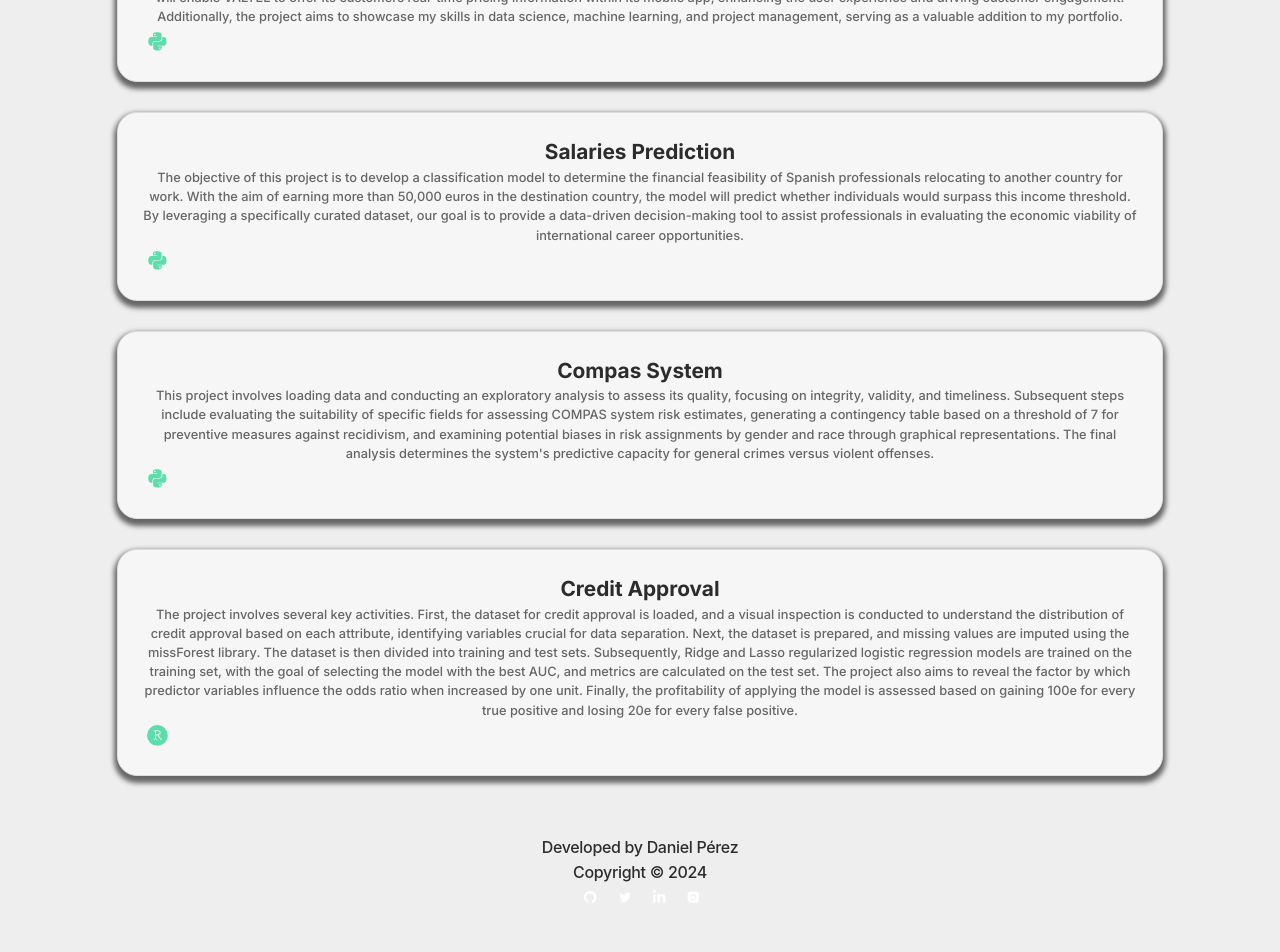
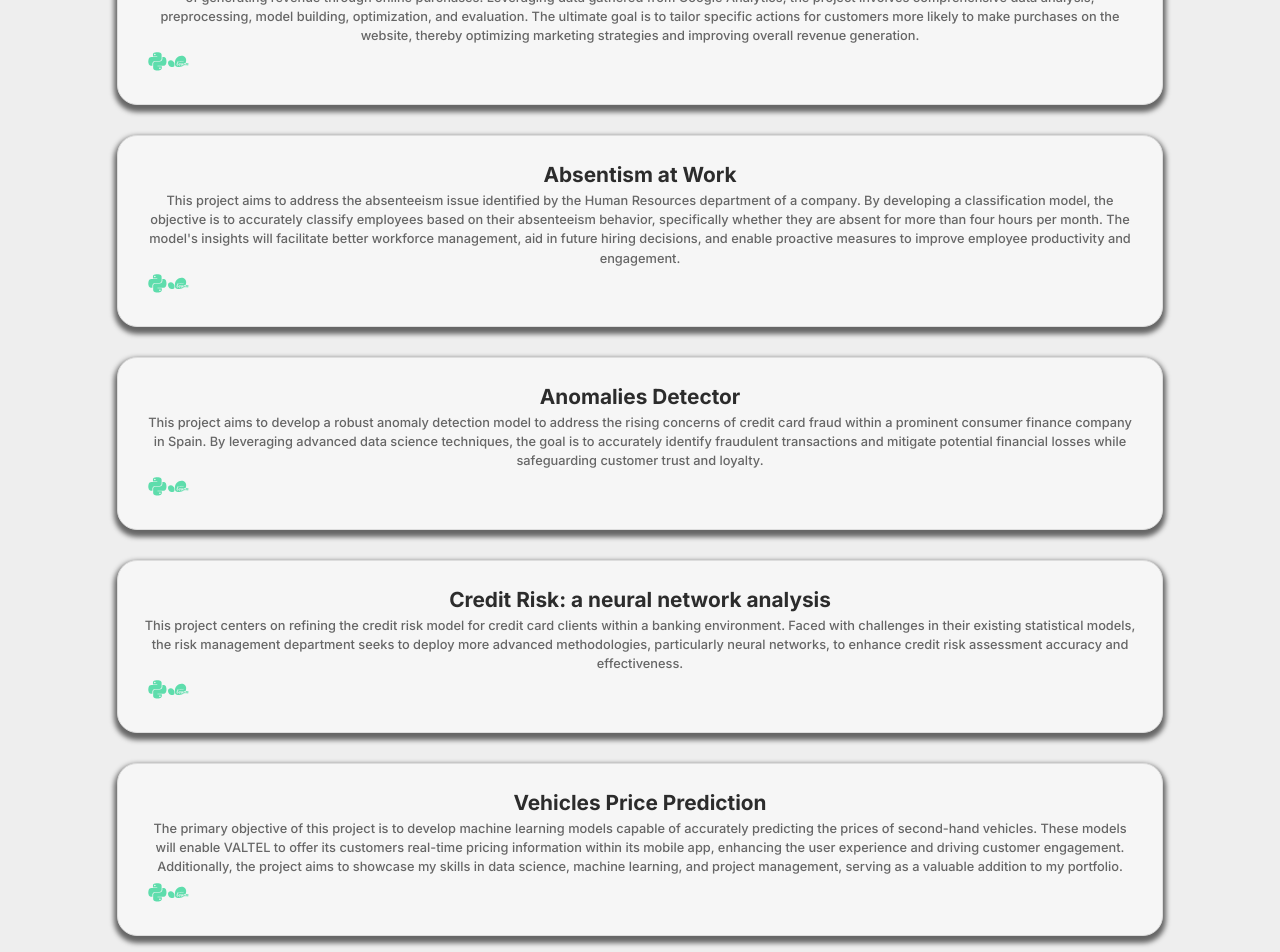
Before and after one commit to danielpsnz/perezdaniel_portfolio, a React (Create React App) app: page /projects in a window 1280 px wide. Shown: the part 400-1352 px from the top of the page. Before the commit the page ends 1329 px from the top, so only its background shows below. Built offline with nearby package versions, Linux system fonts and the light colour scheme.

Commit message:
added projects using scikitlearn

```diff
--- a/src/containers/Projects/Projects.js
+++ b/src/containers/Projects/Projects.js
@@ -13,6 +13,10 @@ import { SiApachehadoop } from "react-icons/si";
 import { SiTensorflow } from "react-icons/si";
 import { SiPytorch } from "react-icons/si";
 import { SiScikitlearn } from "react-icons/si";
+import { SiKeras } from "react-icons/si";
+import { SiSpacy } from "react-icons/si";
+import { FaDocker } from "react-icons/fa";
+import { SiKubernetes } from "react-icons/si";
 
 function Projects() {
 
@@ -20,6 +24,10 @@ function Projects() {
   const credit_approval_repo = "https://github.com/danielpsnz/credit_approval"
   const salaries_prediction = "https://github.com/danielpsnz/salaries_prediction"
   const coches_segunda_mano = "https://github.com/danielpsnz/coches_segunda_mano"
+  const detector_anomalias = "https://github.com/danielpsnz/detector_anomalias"
+  const credit_risk = "https://github.com/danielpsnz/credit_risk_NN"
+  const absentism_at_work = "https://github.com/danielpsnz/absentism_at_work"
+  const online_shopper = "https://github.com/danielpsnz/online_shopper_intention"
 
   return (
     <Container fluid className="project-section">
@@ -30,10 +38,61 @@ function Projects() {
 
         <Col md={4} className="project-card">
             <ProjectCard
+              title="Online Shopper Intention"
+              description="This project aims to enhance the online sales service of a retail company by developing a machine learning model to classify customers based on their probability of generating revenue through online purchases. Leveraging data gathered from Google Analytics, the project involves comprehensive data analysis, preprocessing, model building, optimization, and evaluation. The ultimate goal is to tailor specific actions for customers more likely to make purchases on the website, thereby optimizing marketing strategies and improving overall revenue generation."
+              repoLink={online_shopper}
+              languages={<div>
+                <FaPython />
+                <SiScikitlearn />
+                </div>}
+            />
+        </Col>
+
+        <Col md={4} className="project-card">
+            <ProjectCard
+              title="Absentism at Work"
+              description="This project aims to address the absenteeism issue identified by the Human Resources department of a company. By developing a classification model, the objective is to accurately classify employees based on their absenteeism behavior, specifically whether they are absent for more than four hours per month. The model's insights will facilitate better workforce management, aid in future hiring decisions, and enable proactive measures to improve employee productivity and engagement."
+              repoLink={absentism_at_work}
+              languages={<div>
+                <FaPython />
+                <SiScikitlearn />
+                </div>}
+            />
+        </Col>
+
+        <Col md={4} className="project-card">
+            <ProjectCard
+              title="Anomalies Detector"
+              description="This project aims to develop a robust anomaly detection model to address the rising concerns of credit card fraud within a prominent consumer finance company in Spain. By leveraging advanced data science techniques, the goal is to accurately identify fraudulent transactions and mitigate potential financial losses while safeguarding customer trust and loyalty."
+              repoLink={detector_anomalias}
+              languages={<div>
+                <FaPython />
+                <SiScikitlearn />
+                </div>}
+            />
+        </Col>
+
+        <Col md={4} className="project-card">
+            <ProjectCard
+              title="Credit Risk: a neural network analysis"
+              description="This project centers on refining the credit risk model for credit card clients within a banking environment. Faced with challenges in their existing statistical models, the risk management department seeks to deploy more advanced methodologies, particularly neural networks, to enhance credit risk assessment accuracy and effectiveness."
+              repoLink={credit_risk}
+              languages={<div>
+                <FaPython />
+                <SiScikitlearn />
+                </div>}
+            />
+        </Col>
+
+        <Col md={4} className="project-card">
+            <ProjectCard
               title="Vehicles Price Prediction"
               description="The primary objective of this project is to develop machine learning models capable of accurately predicting the prices of second-hand vehicles. These models will enable VALTEL to offer its customers real-time pricing information within its mobile app, enhancing the user experience and driving customer engagement. Additionally, the project aims to showcase my skills in data science, machine learning, and project management, serving as a valuable addition to my portfolio."
               repoLink={coches_segunda_mano}
-              languages={<FaPython />}
+              languages={<div>
+                <FaPython />
+                <SiScikitlearn />
+                </div>}
             />
         </Col>
 
@@ -42,7 +101,10 @@ function Projects() {
               title="Salaries Prediction"
               description="The objective of this project is to develop a classification model to determine the financial feasibility of Spanish professionals relocating to another country for work. With the aim of earning more than 50,000 euros in the destination country, the model will predict whether individuals would surpass this income threshold. By leveraging a specifically curated dataset, our goal is to provide a data-driven decision-making tool to assist professionals in evaluating the economic viability of international career opportunities."
               repoLink={salaries_prediction}
-              languages={<FaPython />}
+              languages={<div>
+                <FaPython />
+                <SiScikitlearn />
+                </div>}
             />
           </Col>
 
```
